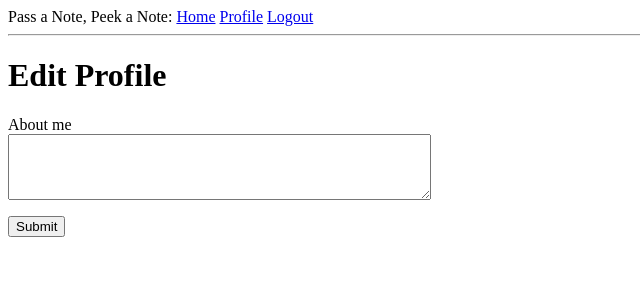
After one commit to brandonlitwin/mscs630litwin, a Flask app: page /edit_profile in a window 1280 px wide. The commit adds this page. Shown: the top 300 px of the page, without its empty margins (0-640 px from the left). Run offline with Flask 2, Linux system fonts and the light colour scheme; the visitor is signed in with stand-in values (Sample User, id 1); data comes from the database, SQL or seed files in the repository.

Commit message:
Edit profile

```diff
--- a/prj/semester_project/app/forms.py
+++ b/prj/semester_project/app/forms.py
@@ -1,6 +1,6 @@
 from flask_wtf import FlaskForm
-from wtforms import StringField, PasswordField, BooleanField, SubmitField
-from wtforms.validators import DataRequired, ValidationError, Email, EqualTo
+from wtforms import StringField, PasswordField, BooleanField, SubmitField, TextAreaField
+from wtforms.validators import DataRequired, ValidationError, Email, EqualTo, Length
 from app.models import User
 
 class LoginForm(FlaskForm):
@@ -26,3 +26,7 @@ class RegistrationForm(FlaskForm):
         user = User.query.filter_by(email=email.data).first()
         if user is not None:
             raise ValidationError('Please use a different email address.')
+
+class EditProfileForm(FlaskForm):
+    about_me = TextAreaField('About me', validators=[Length(min=0, max=140)])
+    submit = SubmitField('Submit')
--- a/prj/semester_project/app/models.py
+++ b/prj/semester_project/app/models.py
@@ -1,3 +1,5 @@
+from datetime import datetime
+from hashlib import md5
 from flask_login import UserMixin
 from werkzeug.security import generate_password_hash, check_password_hash
 from app import app, db, login
@@ -7,6 +9,8 @@ class User(UserMixin, db.Model):
   username = db.Column(db.String(64), index=True, unique=True)
   email = db.Column(db.String(120), index=True, unique=True)
   password_hash = db.Column(db.String(128))
+  about_me = db.Column(db.String(140))
+  last_seen = db.Column(db.DateTime, default=datetime.utcnow)
 
   def __repr__(self):
     return '<User {}>'.format(self.username)
@@ -17,6 +21,11 @@ class User(UserMixin, db.Model):
   def check_password(self, password):
     return check_password_hash(self.password_hash, password)
 
+  def avatar(self, size):
+    digest = md5(self.email.lower().encode('utf-8')).hexdigest()
+    return 'https://www.gravatar.com/avatar/{}?d=identicon&s={}'.format(
+            digest, size)
+
 @login.user_loader
 def load_user(id):
     return User.query.get(int(id))
--- a/prj/semester_project/app/routes.py
+++ b/prj/semester_project/app/routes.py
@@ -1,9 +1,16 @@
+from datetime import datetime
 from flask import render_template, flash, redirect, url_for, request
 from werkzeug.urls import url_parse
 from flask_login import current_user, login_user, logout_user, login_required
 from app.models import User
 from app import app, db
-from app.forms import LoginForm, RegistrationForm
+from app.forms import LoginForm, RegistrationForm, EditProfileForm
+
+@app.before_request
+def before_request():
+    if current_user.is_authenticated:
+        current_user.last_seen = datetime.utcnow()
+        db.session.commit()
 
 @app.route('/')
 @app.route('/index')
@@ -46,3 +53,23 @@ def register():
         flash('Congratulations, you are now a registered user!')
         return redirect(url_for('login'))
     return render_template('register.html', title='Register', form=form)
+
+@app.route('/user/<username>')
+@login_required
+def user(username):
+    user = User.query.filter_by(username=username).first_or_404()
+    return render_template('user.html', user=user)
+
+@app.route('/edit_profile', methods=['GET', 'POST'])
+@login_required
+def edit_profile():
+    form = EditProfileForm()
+    if form.validate_on_submit():
+        current_user.about_me = form.about_me.data
+        db.session.commit()
+        flash('Your changes have been saved.')
+        return redirect(url_for('edit_profile'))
+    elif request.method == 'GET':
+        form.about_me.data = current_user.about_me
+    return render_template('edit_profile.html', title='Edit Profile',
+                           form=form)
--- a/prj/semester_project/app/templates/base.html
+++ b/prj/semester_project/app/templates/base.html
@@ -9,6 +9,7 @@
           {% if current_user.is_anonymous %}
           <a href="{{ url_for('login') }}">Login</a>
           {% else %}
+          <a href="{{ url_for('user', username=current_user.username) }}">Profile</a>
           <a href="{{ url_for('logout') }}">Logout</a>
           {% endif %}
         </div>
--- /dev/null
+++ b/prj/semester_project/app/templates/edit_profile.html
@@ -0,0 +1,16 @@
+{% extends "base.html" %}
+
+{% block content %}
+    <h1>Edit Profile</h1>
+    <form action="" method="post">
+        {{ form.hidden_tag() }}
+        <p>
+            {{ form.about_me.label }}<br>
+            {{ form.about_me(cols=50, rows=4) }}<br>
+            {% for error in form.about_me.errors %}
+            <span style="color: red;">[{{ error }}]</span>
+            {% endfor %}
+        </p>
+        <p>{{ form.submit() }}</p>
+    </form>
+{% endblock %}
```
Also changed, not shown: prj/semester_project/app/templates/user.html (added, +18 -0 lines), prj/semester_project/migrations/versions/a5075d927df0_.py (added, +30 -0 lines).
